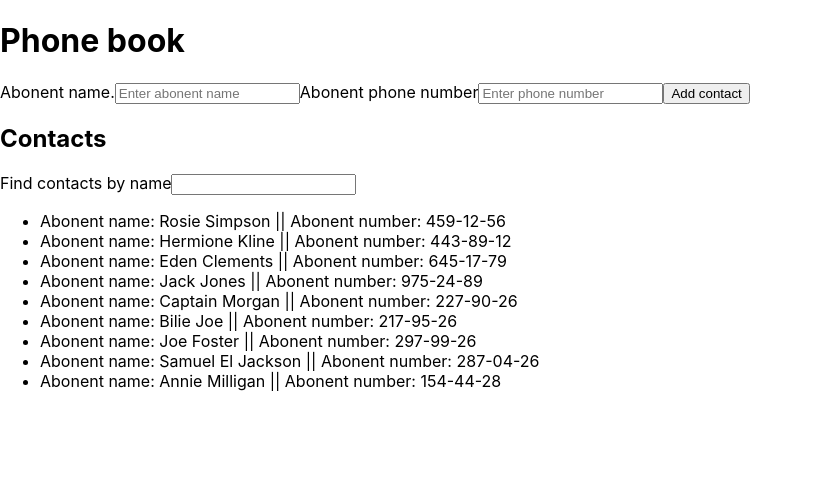
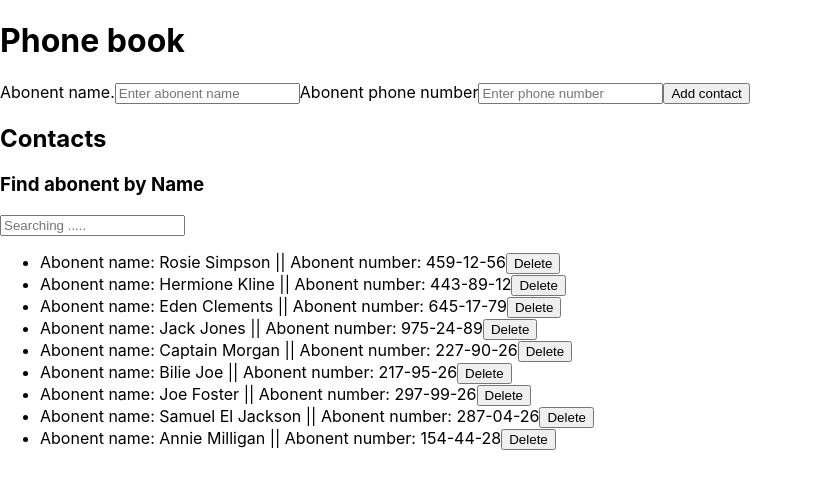
Before and after one commit to barkode/goit-react-hw-02-phonebook, a React (Create React App) app: page / in a window 1280 px wide. Shown: the top 488 px of the page, without its empty margins (0-813 px from the left). Built offline with nearby package versions, Linux system fonts and the light colour scheme.

Commit message:
end 4 taks

```diff
--- a/src/components/App.jsx
+++ b/src/components/App.jsx
@@ -1,6 +1,8 @@
 import { Component } from 'react';
-import { nanoid } from 'nanoid';
+import PropType from 'prop-types';
 import ContactForm from './ContactoForm/ContactForm';
+import Filter from './Filter/Filter';
+import ContactList from './ContactList/ContactList';
 
 export class App extends Component {
   state = {
@@ -18,16 +20,14 @@ export class App extends Component {
     filter: '',
   };
 
-  handleChange = e => {
-    const { name, value } = e.target;
-    this.setState({ [name]: value });
+  handleFilterChange = e => {
+    this.setState({ filter: e.target.value });
   };
 
-  handleSubmit = e => {
-    e.preventDefault();
-    const { contacts, name, number } = this.state;
-    contacts.push({ id: nanoid(), name, number });
-    this.reset();
+  handleAddContact = newContact => {
+    const { contacts } = this.state;
+    contacts.push({ ...newContact });
+    this.setState({ filter: '' });
   };
 
   handleFilterAbonent = () => {
@@ -39,38 +39,28 @@ export class App extends Component {
     });
   };
 
-  reset = () => {
-    this.setState({ name: '', number: '', filter: '' });
-  };
-
   render() {
-    const { name, number, filter, contacts } = this.state;
-
+    const { filter, contacts } = this.state;
     return (
       <>
         <h1>Phone book</h1>
-        <ContactForm />
+        <ContactForm onAddContact={this.handleAddContact} />
         <h2>Contacts</h2>
-        Find contacts by name
-        <input
-          type="text"
-          name="filter"
-          title="To find abonent enter they name"
-          value={filter}
-          onChange={this.handleChange}
-        ></input>
-        <ul>
-          {(filter ? this.handleFilterAbonent() : contacts).map(
-            ({ id, name, number }) => {
-              return (
-                <li key={id}>
-                  Abonent name: {name} || Abonent number: {number}
-                </li>
-              );
-            }
-          )}
-        </ul>
+        <Filter filter={filter} onFilterChange={this.handleFilterChange} />
+        <ContactList
+          contacts={filter ? this.handleFilterAbonent() : contacts}
+        />
       </>
     );
   }
 }
+
+App.propTypes = {
+  contacts: PropType.arrayOf(
+    PropType.shape({
+      id: PropType.string.isRequired,
+      name: PropType.string.isRequired,
+      number: PropType.string.isRequired,
+    })
+  ),
+};
--- a/src/components/ContactList/ContactList.jsx
+++ b/src/components/ContactList/ContactList.jsx
@@ -0,0 +1,30 @@
+import PropType from 'prop-types';
+
+const ContactList = contacts => {
+  console.log(contacts);
+  return (
+    <ul>
+      {contacts.contacts.map(({ id, name, number }) => {
+        return (
+          <li key={id}>
+            Abonent name: {name} || Abonent number: {number}
+            <button type="button">Delete</button>
+          </li>
+        );
+      })}
+    </ul>
+  );
+};
+
+export default ContactList;
+
+ContactList.propTypes = {
+  contacts: PropType.arrayOf(
+    PropType.shape({
+      id: PropType.string.isRequired,
+      name: PropType.string.isRequired,
+      number: PropType.string.isRequired,
+    })
+  ),
+  // onDeleteContact: PropType.func.isRequired,
+};
--- a/src/components/ContactoForm/ContactForm.jsx
+++ b/src/components/ContactoForm/ContactForm.jsx
@@ -1,4 +1,6 @@
 import { Component } from 'react';
+import { nanoid } from 'nanoid';
+import PropType from 'prop-types';
 
 class ContactForm extends Component {
   state = { name: '', number: '' };
@@ -6,6 +8,25 @@ class ContactForm extends Component {
   handleChange = e => {
     const { name, value } = e.target;
     this.setState({ [name]: value });
+  };
+
+  handleSubmit = e => {
+    e.preventDefault();
+    const { onAddContact } = this.props;
+    const { name, number } = this.state;
+    if (name !== '' && number !== '') {
+      const newContact = {
+        id: nanoid(),
+        name: name.trim(),
+        number: number.trim(),
+      };
+      onAddContact(newContact);
+      this.reset();
+    }
+  };
+
+  reset = () => {
+    this.setState({ name: '', number: '' });
   };
 
   render() {
@@ -41,3 +62,14 @@ class ContactForm extends Component {
 }
 
 export default ContactForm;
+
+ContactForm.propTypes = {
+  newContact: PropType.arrayOf(
+    PropType.shape({
+      id: PropType.string.isRequired,
+      name: PropType.string.isRequired,
+      number: PropType.string.isRequired,
+    })
+  ),
+  onAddContact: PropType.func.isRequired,
+};
--- a/src/components/Filter/Filter.jsx
+++ b/src/components/Filter/Filter.jsx
@@ -0,0 +1,24 @@
+import PropType from 'prop-types';
+
+const Filter = ({ filter, onFilterChange }) => {
+  return (
+    <>
+      <h3>Find abonent by Name</h3>
+      <input
+        type="text"
+        name="filter"
+        title="To find abonent enter they name"
+        placeholder="Searching ....."
+        value={filter}
+        onChange={onFilterChange}
+      ></input>
+    </>
+  );
+};
+
+export default Filter;
+
+Filter.propTypes = {
+  filter: PropType.string.isRequired,
+  onFilterChange: PropType.func.isRequired,
+};
```
